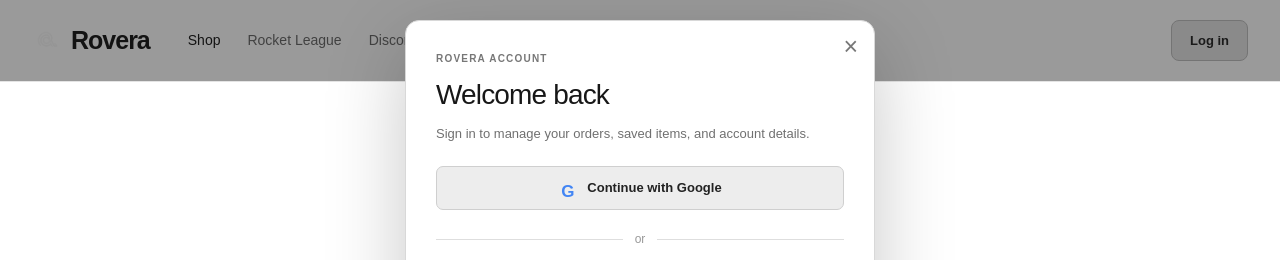
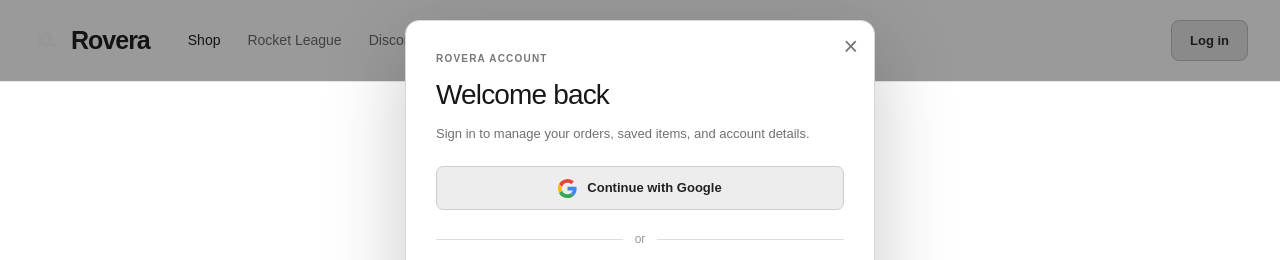
Before and after one commit to sw8tx/rovera, a Next.js app: page / in a window 1280 px wide. Both pictures are taken after a click on the button "Log in". Shown: the top 260 px of the page. Built offline with nearby package versions, Linux system fonts and the light colour scheme.

Commit message:
Fix Google login branding and callback cookies

```diff
--- a/app/globals.css
+++ b/app/globals.css
@@ -698,7 +698,7 @@
 .google-login, .email-login { display: flex; width: 100%; min-height: 44px; align-items: center; justify-content: center; gap: 10px; border-radius: 7px; cursor: pointer; font: inherit; font-size: 13px; font-weight: 700; }
 .google-login { border: 1px solid #cfcfcf; background: #ededed; color: #222; }
 .google-login:hover { background: #e4e4e4; }
-.google-mark { display: grid; width: 19px; height: 19px; place-items: center; color: #4285f4; font-size: 17px; font-weight: 800; }
+.google-mark { display: block; width: 19px; height: 19px; object-fit: contain; }
 .login-divider { display: flex; align-items: center; gap: 12px; margin: 20px 0; color: #999; font-size: 12px; }
 .login-divider::before, .login-divider::after { height: 1px; flex: 1; background: #dedede; content: ""; }
 .login-label { display: block; margin-bottom: 7px; color: #444; font-size: 12px; font-weight: 700; }
--- a/app/login-panel.tsx
+++ b/app/login-panel.tsx
@@ -20,7 +20,7 @@
             <p className="login-kicker">ROVERA ACCOUNT</p>
             <h2 id="login-title">Welcome back</h2>
             <p className="login-copy">Sign in to manage your orders, saved items, and account details.</p>
-            <button className="google-login" type="button" onClick={() => { window.location.href = '/api/auth/google' }}><span className="google-mark">G</span>Continue with Google</button>
+            <button className="google-login" type="button" onClick={() => { window.location.href = '/api/auth/google' }}><img className="google-mark" src="/google-g.svg" alt="" />Continue with Google</button>
             <div className="login-divider"><span>or</span></div>
             <label className="login-label" htmlFor="login-email">Email address</label>
             <input className="login-input" id="login-email" type="email" placeholder="you@example.com" />
--- a/cloudflare/_worker.js
+++ b/cloudflare/_worker.js
@@ -48,7 +48,12 @@
 }
 
 function redirect(location, headers = {}) {
-  return new Response(null, { status: 302, headers: { Location: location, ...headers } })
+  const responseHeaders = new Headers({ Location: location })
+  for (const [name, value] of Object.entries(headers)) {
+    if (Array.isArray(value)) value.forEach((item) => responseHeaders.append(name, item))
+    else responseHeaders.set(name, value)
+  }
+  return new Response(null, { status: 302, headers: responseHeaders })
 }
 
 async function handleAuth(request, env, url) {
```
Also changed, not shown: public/google-g.svg (added).
